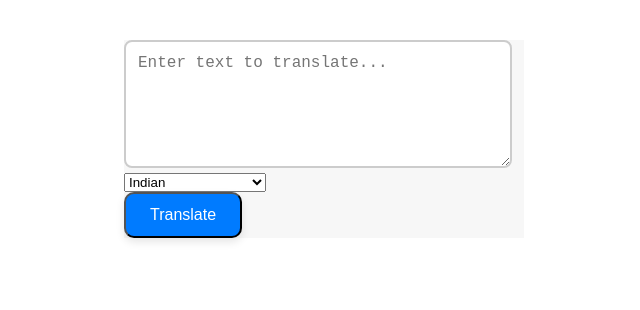
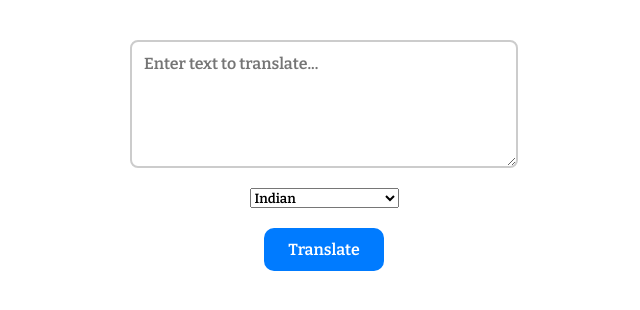
Before and after one commit to forjoa/fast-translation, a React (Vite) app: page / in a window 1280 px wide. Shown: the top 310 px of the page, without its empty margins (316-956 px from the left). Built offline with nearby package versions, Linux system fonts and the light colour scheme.

Commit message:
Project ordered correctly

```diff
--- a/src/App.tsx
+++ b/src/App.tsx
@@ -1,74 +1,4 @@
-import { useState } from 'react'
-import translateText from './api'
-
-type Language = {
-  code: string
-  name: string
-}
-
-const languages: Array<Language> = [
-  { code: 'hi', name: 'Indian' },
-  { code: 'en', name: 'English' },
-  { code: 'es', name: 'Spanish' },
-  { code: 'fr', name: 'French' },
-  { code: 'de', name: 'German' },
-  { code: 'it', name: 'Italian' },
-  { code: 'ja', name: 'Japanese' },
-  { code: 'ko', name: 'Korean' },
-  { code: 'zh-CN', name: 'Chinese (Simplified)' },
-  { code: 'pt', name: 'Portuguese' },
-  { code: 'ru', name: 'Russian' },
-]
-
-const TranslationApp = () => {
-  const [textToTranslate, setTextToTranslate] = useState('')
-  const [targetLanguage, setTargetLanguage] = useState('')
-  const [translatedText, setTranslatedText] = useState('')
-
-  const handleTranslation = async () => {
-    try {
-      const translated = await translateText(textToTranslate, targetLanguage)
-      setTranslatedText(translated)
-    } catch (err) {
-      setTranslatedText('Translation error ocurred')
-    }
-  }
-
-  return (
-    <div className='container'>
-      <textarea
-        value={textToTranslate}
-        onChange={(e) => setTextToTranslate(e.target.value)}
-        placeholder='Enter text to translate...'
-        className='textarea'
-      />
-      <div className='language-select'>
-        <select
-          value={targetLanguage}
-          onChange={(e) => setTargetLanguage(e.target.value)}
-          className='select'
-        >
-          {languages.map((language) => (
-            <option key={language.code} value={language.code}>
-              {language.name}
-            </option>
-          ))}
-        </select>
-      </div>
-
-      <button onClick={handleTranslation} className='button'>
-        Translate
-      </button>
-
-      {translatedText && (
-        <div className='result-container'>
-          <h2>Translated Text:</h2>
-          <p>{translatedText}</p>
-        </div>
-      )}
-    </div>
-  )
-}
+import TranslationApp from "./components/TranslationApp.tsx"
 
 function App() {
   return (
--- /dev/null
+++ b/src/components/TranslationApp.tsx
@@ -0,0 +1,55 @@
+import translateText from '../server/api.ts'
+import languages from '../utils/languages.ts'
+
+import { useState } from 'react'
+
+const TranslationApp = () => {
+  const [textToTranslate, setTextToTranslate] = useState('')
+  const [targetLanguage, setTargetLanguage] = useState('')
+  const [translatedText, setTranslatedText] = useState('')
+
+  const handleTranslation = async () => {
+    try {
+      const translated = await translateText(textToTranslate, targetLanguage)
+      setTranslatedText(translated)
+    } catch (err) {
+      setTranslatedText('Translation error ocurred')
+    }
+  }
+
+  return (
+    <div className='container'>
+      <textarea
+        value={textToTranslate}
+        onChange={(e) => setTextToTranslate(e.target.value)}
+        placeholder='Enter text to translate...'
+        className='textarea'
+      />
+      <div className='language-select'>
+        <select
+          value={targetLanguage}
+          onChange={(e) => setTargetLanguage(e.target.value)}
+          className='select'
+        >
+          {languages.map((language) => (
+            <option key={language.code} value={language.code}>
+              {language.name}
+            </option>
+          ))}
+        </select>
+      </div>
+
+      <button onClick={handleTranslation} className='button'>
+        Translate
+      </button>
+
+      {translatedText && (
+        <div className='result-container'>
+          <p>{translatedText}</p>
+        </div>
+      )}
+    </div>
+  )
+}
+
+export default TranslationApp
--- a/src/index.css
+++ /dev/null
@@ -1,60 +0,0 @@
-/* index.css */
-
-body {
-    font-family: 'Roboto', sans-serif;
-    font-size: 16px;
-    margin: 0;
-}
-
-.container {
-    max-width: 400px;
-    margin: 40px auto;
-    padding: 0;
-    background-color: #f7f7f7;
-}
-
-.button {
-    padding: 12px 24px;
-    font-size: 16px;
-    background-color: #007bff;
-    color: #fff;
-    border-radius: 10px;
-    box-shadow: 0 4px 8px rgba(0, 0, 0, 0.1);
-    cursor: pointer;
-    transition: background-color 0.3s ease;
-}
-
-.button:hover {
-    background-color: #005663;
-}
-
-.textarea {
-    width: 90%;
-    min-height: 100px;
-    padding: 12px;
-    font-size: 16px;
-    border: 2px solid #ccc;
-    border-radius: 8px;
-    resize: vertical;
-    transition: border-color 0.3s ease;
-}
-
-.textarea:focus {
-    outline: none;
-    border-color: #007bff;
-}
-
-.result-container {
-    margin-top: 20px;
-}
-
-h2 {
-    font-size: 18px;
-    margin-bottom: 10px;
-}
-
-p {
-    font-size: 16px;
-    line-height: 1.6;
-    margin: 0;
-}
--- a/src/main.tsx
+++ b/src/main.tsx
@@ -1,7 +1,7 @@
 import React from 'react'
 import ReactDOM from 'react-dom/client'
 import App from './App.tsx'
-import './index.css'
+import './styles/index.css'
 
 ReactDOM.createRoot(document.getElementById('root')!).render(
   <React.StrictMode>
--- /dev/null
+++ b/src/styles/index.css
@@ -0,0 +1,65 @@
+@import url('https://fonts.googleapis.com/css2?family=Bitter:wght@600&display=swap');
+
+:root {
+    --blue: #007bff;
+    --bright-grey: #ccc;
+    --white: #fff;
+
+    --font-family: 'Bitter', system-ui;
+}
+
+body {
+    font-family: var(--font-family);
+    font-size: 16px;
+    margin: 0;
+}
+
+input, textarea, select, button {
+    font-family: var(--font-family);
+}
+
+.container {
+    max-width: 400px;
+    margin: 40px auto;
+    padding: 0;
+    display: grid;
+    place-items: center;
+    gap: 20px;
+}
+
+.button {
+    padding: 12px 24px;
+    font-size: 16px;
+    background-color: var(--blue);
+    color: var(--white);
+    border-radius: 10px;
+    cursor: pointer;
+    border: none;
+    transition: all 0.2s;
+}
+
+.button:hover {
+    filter: opacity(.5);
+}
+
+.textarea {
+    width: 90%;
+    min-height: 100px;
+    padding: 12px;
+    font-size: 16px;
+    border: 2px solid var(--bright-grey);
+    border-radius: 8px;
+    resize: vertical;
+    transition: border-color 0.3s ease;
+}
+
+.textarea:focus {
+    outline: none;
+    border-color: var(--blue);
+}
+
+p {
+    font-size: 16px;
+    line-height: 1.6;
+    margin: 0;
+}
--- /dev/null
+++ b/src/types/languageType.ts
@@ -0,0 +1,6 @@
+type Language = {
+  code: string
+  name: string
+}
+
+export default Language
--- /dev/null
+++ b/src/utils/languages.ts
@@ -0,0 +1,17 @@
+import Language from "../types/languageType.ts"
+
+const languages: Array<Language> = [
+  { code: 'hi', name: 'Indian' },
+  { code: 'en', name: 'English' },
+  { code: 'es', name: 'Spanish' },
+  { code: 'fr', name: 'French' },
+  { code: 'de', name: 'German' },
+  { code: 'it', name: 'Italian' },
+  { code: 'ja', name: 'Japanese' },
+  { code: 'ko', name: 'Korean' },
+  { code: 'zh-CN', name: 'Chinese (Simplified)' },
+  { code: 'pt', name: 'Portuguese' },
+  { code: 'ru', name: 'Russian' },
+]
+
+export default languages
```
Also changed, not shown: src/server/api.ts (renamed from src/api.ts).
